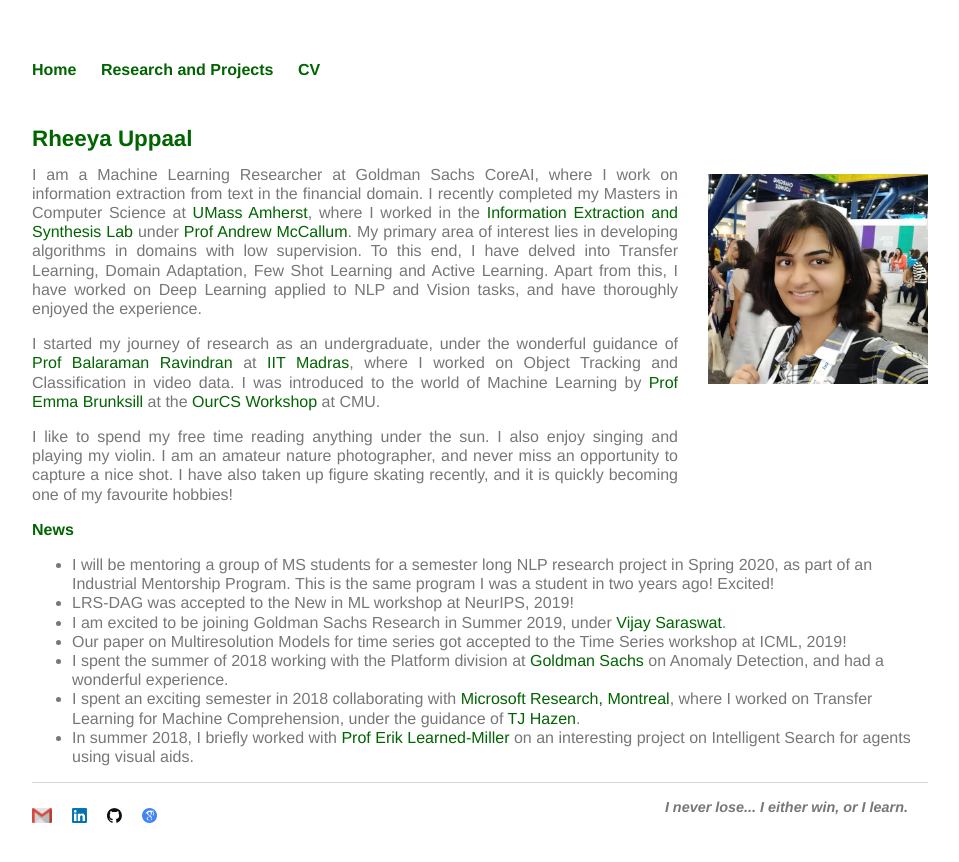
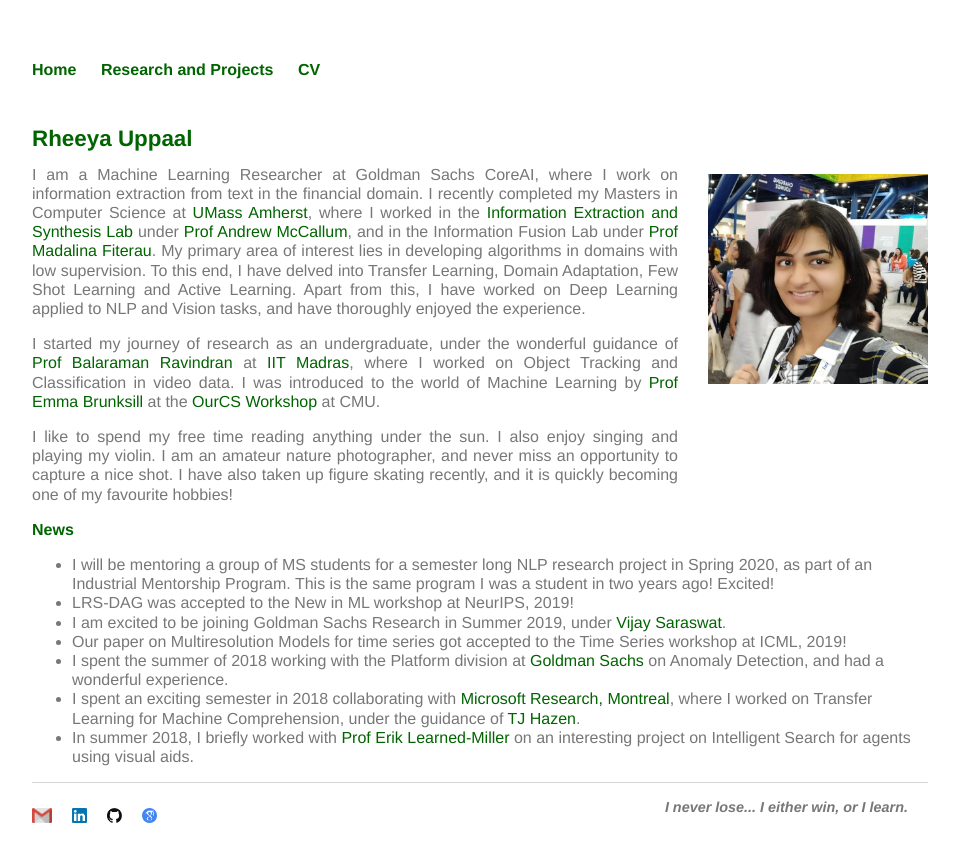
Before and after one commit to Uppaal/Uppaal.github.io, a Jekyll site: the page built from index.html, in a window 1280 px wide. Shown: the top 862 px of the page, without its empty margins (160-1119 px from the left). Built offline with Jekyll 4.4.1, drawn with Linux system fonts in a browser that asks for light colours.

Commit message:
Update index.html

```diff
--- a/index.html
+++ b/index.html
@@ -11,7 +11,7 @@ title: Rheeya Uppaal
 
 <!-- 	I am a Machine Learning Researcher at Goldman Sachs Research, where I work on ... -->
 <!-- 	focus is on solving tasks with minimum human supervision by incorporating priors -->
-	<p align="justify">I am a Machine Learning Researcher at Goldman Sachs CoreAI, where I work on information extraction from text in the financial domain. I recently completed my Masters in Computer Science at <a href="https://www.cics.umass.edu/">UMass Amherst</a>, where I worked in the <a href="http://www.iesl.cs.umass.edu/">Information Extraction and Synthesis Lab</a> under <a href="https://people.cs.umass.edu/~mccallum/">Prof Andrew McCallum</a>. My primary area of interest lies in developing algorithms in domains with low supervision. To this end, I have delved into Transfer Learning, Domain Adaptation, Few Shot Learning and Active Learning. Apart from this, I have worked on Deep Learning applied to NLP and Vision tasks, and have thoroughly enjoyed the experience. </p>
+	<p align="justify">I am a Machine Learning Researcher at Goldman Sachs CoreAI, where I work on information extraction from text in the financial domain. I recently completed my Masters in Computer Science at <a href="https://www.cics.umass.edu/">UMass Amherst</a>, where I worked in the <a href="http://www.iesl.cs.umass.edu/">Information Extraction and Synthesis Lab</a> under <a href="https://people.cs.umass.edu/~mccallum/">Prof Andrew McCallum</a>, and in the Information Fusion Lab under <a href="https://www.cs.cmu.edu/~mfiterau/">Prof Madalina Fiterau</a>. My primary area of interest lies in developing algorithms in domains with low supervision. To this end, I have delved into Transfer Learning, Domain Adaptation, Few Shot Learning and Active Learning. Apart from this, I have worked on Deep Learning applied to NLP and Vision tasks, and have thoroughly enjoyed the experience. </p>
 
 	<p align="justify">I started my journey of research as an undergraduate, under the wonderful guidance of <a href="https://www.cse.iitm.ac.in/~ravi/">Prof Balaraman Ravindran</a> at <a href="https://www.cse.iitm.ac.in/">IIT Madras</a>, where I worked on Object Tracking and Classification in video data. I was introduced to the world of Machine Learning by <a href="https://cs.stanford.edu/people/ebrun/">Prof Emma Brunksill</a> at the <a href="http://www.cs.cmu.edu/ourcs/">OurCS Workshop</a> at CMU.</p>
 
```
